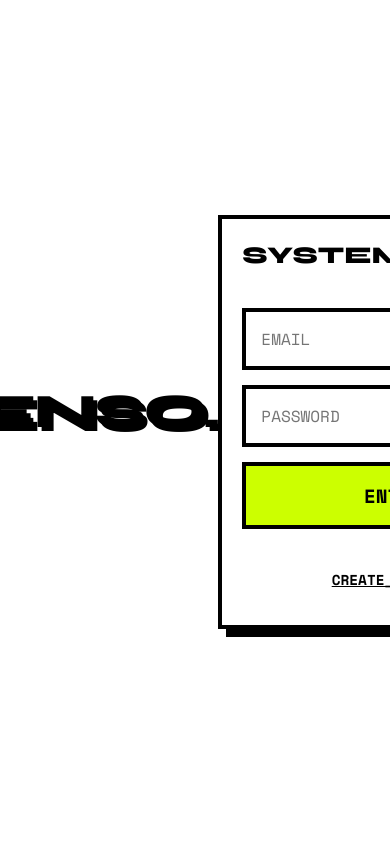
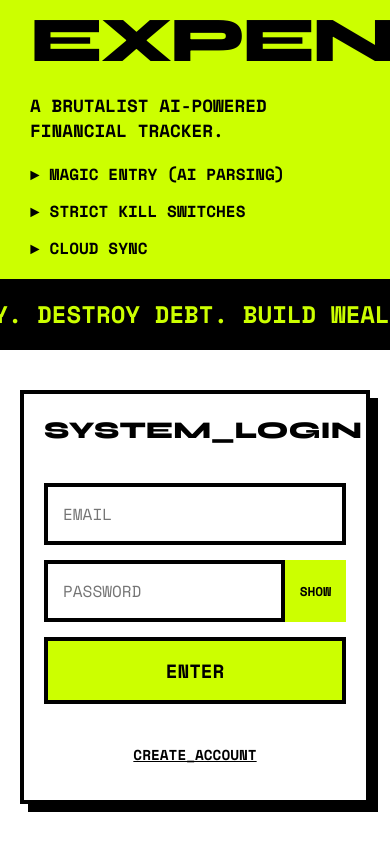
Before and after one commit to cndrz/Expenso, a website built with Vite: page index.html in a window 390 px wide. Shown: the top 844 px of the page. Built offline with nearby package versions, Linux system fonts and the light colour scheme; no server answers.

Commit message:
feat: implement a split-screen design for the authentication page with an enhanced showcase section and responsive layout

```diff
--- a/index.html
+++ b/index.html
@@ -16,7 +16,21 @@
 <body>
     <!-- AUTH SCREEN -->
     <div id="auth-screen">
-        <h1 style="font-size: 3rem; margin-bottom: 20px; text-shadow: 4px 4px 0 var(--black);">EXPENSO.</h1>
+        <div class="auth-showcase">
+            <h1 class="auth-hero-title">EXPENSO.</h1>
+            <p class="auth-subtitle">A BRUTALIST AI-POWERED FINANCIAL TRACKER.</p>
+            <div class="auth-features">
+                <div class="feature-item"><span class="feature-icon">►</span> MAGIC ENTRY (AI PARSING)</div>
+                <div class="feature-item"><span class="feature-icon">►</span> STRICT KILL SWITCHES</div>
+                <div class="feature-item"><span class="feature-icon">►</span> CLOUD SYNC</div>
+                <div class="feature-item"><span class="feature-icon">►</span> NO BLOAT. NO MERCY.</div>
+            </div>
+            <div class="auth-marquee">
+                <span>TRACK EVERY PENNY. DESTROY DEBT. BUILD WEALTH. </span>
+                <span>TRACK EVERY PENNY. DESTROY DEBT. BUILD WEALTH. </span>
+            </div>
+        </div>
+        <div class="auth-form-container">
             <div class="brutal-box auth-box">
                 <div class="box-header">
                     <h2 id="auth-title">SYSTEM_LOGIN</h2>
@@ -32,6 +46,7 @@
                     <button type="submit" id="auth-submit-btn">ENTER</button>
                 </form>
                 <button id="auth-toggle-btn">CREATE_ACCOUNT</button>
+            </div>
         </div>
     </div>
 
--- a/style.css
+++ b/style.css
@@ -470,17 +470,97 @@ body.invert-reality {
     word-break: break-word;
 }
 
-/* AUTH SCREEN */
+/* AUTH SCREEN SPLIT DESIGN */
 #auth-screen {
     position: fixed;
     top: 0; left: 0; width: 100%; height: 100%;
     background: var(--white);
     display: flex;
+    flex-direction: row;
+    z-index: 9999;
+}
+
+.auth-showcase {
+    flex: 1;
+    background: var(--acid);
+    border-right: var(--border-width) solid var(--black);
+    padding: 60px;
+    display: flex;
+    flex-direction: column;
+    justify-content: center;
+    position: relative;
+    overflow: hidden;
+}
+
+.auth-hero-title {
+    font-family: 'Syne', sans-serif;
+    font-size: 6rem;
+    font-weight: 800;
+    letter-spacing: -3px;
+    margin-bottom: 20px;
+    line-height: 1;
+}
+
+.auth-subtitle {
+    font-size: 1.5rem;
+    font-weight: 700;
+    margin-bottom: 40px;
+    max-width: 450px;
+}
+
+.auth-features {
+    display: flex;
+    flex-direction: column;
+    gap: 15px;
+    font-size: 1.2rem;
+    font-weight: 700;
+}
+
+.feature-item {
+    display: flex;
+    align-items: center;
+    gap: 10px;
+}
+
+.feature-icon {
+    font-size: 1rem;
+}
+
+.auth-marquee {
+    position: absolute;
+    bottom: 0;
+    left: 0;
+    width: 100%;
+    background: var(--black);
+    color: var(--acid);
+    padding: 15px 0;
+    display: flex;
+    white-space: nowrap;
+    overflow: hidden;
+    font-weight: 700;
+    font-size: 1.5rem;
+    border-top: var(--border-width) solid var(--black);
+}
+
+.auth-marquee span {
+    animation: marquee 15s linear infinite;
+    padding-right: 50px;
+}
+
+@keyframes marquee {
+    0% { transform: translateX(0); }
+    100% { transform: translateX(-100%); }
+}
+
+.auth-form-container {
+    flex: 1;
+    background: var(--white);
+    display: flex;
     justify-content: center;
     align-items: center;
-    z-index: 9999;
     padding: 20px;
 }
+
 .auth-box {
     width: 100%;
     max-width: 400px;
@@ -522,3 +602,30 @@ body.invert-reality {
     color: var(--black);
     margin-top: 10px;
 }
+
+@media (max-width: 900px) {
+    #auth-screen {
+        flex-direction: column;
+    }
+    .auth-showcase {
+        flex: 0.6;
+        padding: 30px;
+        border-right: none;
+        border-bottom: var(--border-width) solid var(--black);
+        padding-bottom: 70px;
+    }
+    .auth-hero-title {
+        font-size: 4rem;
+    }
+    .auth-subtitle {
+        font-size: 1.1rem;
+        margin-bottom: 20px;
+    }
+    .auth-features {
+        font-size: 1rem;
+    }
+    .auth-form-container {
+        flex: 1;
+        padding: 40px 20px;
+    }
+}
```
Lines whose indentation alone changed are shown as unchanged.
